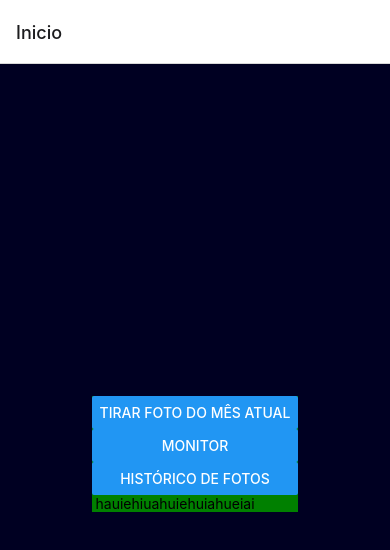
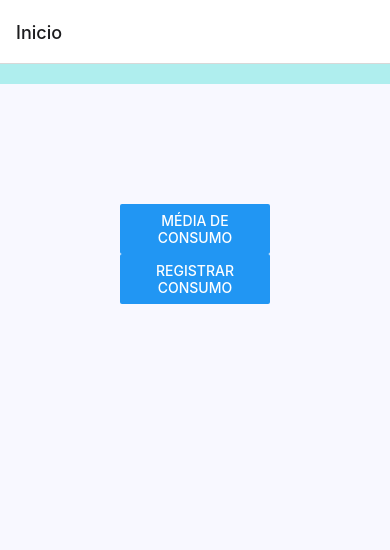
Before and after one commit to danielmarcelino-ft/PA7_Mobile, a React Native app in the folder AguaS/: screen / in a window 390 px wide. Shown: the top 550 px of the page. Built offline with nearby package versions, Linux system fonts and the light colour scheme.

Commit message:
Navegação simples feita e configurando plot de gráfico

```diff
--- a/AguaS/App.js
+++ b/AguaS/App.js
@@ -1,6 +1,6 @@
 
 import * as React from 'react';
-import {NavigationContainer} from '@react-navigation/native';
+import { NavigationContainer } from '@react-navigation/native';
 import { createNativeStackNavigator } from '@react-navigation/native-stack';
 
 import { StatusBar } from 'expo-status-bar';
@@ -10,14 +10,24 @@ import Styless from './Styless';
 //import Main from './src/components/Main';
 //import Monitor from './src/components/Monitor';
 
-function Inicio( { navigation } ) {
+import { Dimensions } from "react-native";
+import {
+  LineChart,
+  BarChart,
+  PieChart,
+  ProgressChart,
+  ContributionGraph,
+  StackedBarChart
+} from "react-native-chart-kit";
+
+
+
+function Inicio({ navigation }) {
   return (
     <View style={Styless.container}>
-          <View style={Styless.Monitor}>
-            <Button title='Tirar foto do mês atual'></Button>
-            <Button title='Monitor' onPress={ () => navigation.navigate('Monitor')} ></Button>
-            <Button title='Histórico de fotos'></Button>
-            <Text> hauiehiuahuiehuiahueiai</Text>
+      <View style={Styless.startMainMenu}>
+        <Button style={Styless.bottaoEstiloso} title='Média de Consumo' onPress={() => navigation.navigate('Monitor')} ></Button>
+        <Button style={Styless.bottaoEstiloso} title='Registrar Consumo' onPress={() => navigation.navigate('RegistrarConsumo')}></Button>
         <StatusBar style="auto" />
       </View>
     </View>
@@ -32,6 +42,64 @@ function Monitor() {
   return (
     <View style={Styless.container}>
       <Text style={Styless.TextoGeral}> Monitorrrrrrrrrrrrrrr</Text>
+      <Text>Consumo dos últimos 12 meses</Text>
+      <LineChart
+        data={{
+          labels: ["Jan", "Fev", "Mar", "Abr", "Mai", "Jun", "Jul", "Ago", "Set", "Out", "Nov", "Dez"],
+          datasets: [
+            {
+              data: [
+                Math.random() * 100,
+                Math.random() * 100,
+                Math.random() * 100,
+                Math.random() * 100,
+                Math.random() * 100,
+                Math.random() * 100
+              ]
+            }
+          ]
+        }}
+        width={Dimensions.get("window").width * 0.9} // from react-native
+        height={Dimensions.get("window").height * 0.8}
+        yAxisLabel="$"
+        yAxisSuffix="k"
+        yAxisInterval={1} // optional, defaults to 1
+        chartConfig={{
+          backgroundColor: "white",
+          backgroundGradientFrom: "#fb8c00",
+          backgroundGradientTo: "#ffa726",
+          decimalPlaces: 2, // optional, defaults to 2dp
+          color: (opacity = 1) => `rgba(255, 255, 255, ${opacity})`,
+          labelColor: (opacity = 1) => `rgba(255, 255, 255, ${opacity})`,
+          style: {
+            borderRadius: 16
+          },
+          propsForDots: {
+            r: "6",
+            strokeWidth: "2",
+            stroke: "#ffa726"
+          }
+        }}
+        bezier
+        style={{
+          marginVertical: 8,
+          borderRadius: 8
+        }}
+      />
+
+      <StatusBar style="auto" />
+    </View>
+  )
+
+
+}
+
+function RegistrarConsumo() {
+
+
+  return (
+    <View style={Styless.container}>
+      <Text style={Styless.TextoGeral}>Gostaria de registrar o consumo do mês atual?</Text>
       <StatusBar style="auto" />
     </View>
   )
@@ -46,7 +114,8 @@ export default function App() {
     <NavigationContainer>
       <Stack.Navigator>
         <Stack.Screen name="Inicio" component={Inicio} />
-        <Stack.Screen name="Monitor" component={Monitor}/>
+        <Stack.Screen name="Monitor" component={Monitor} />
+        <Stack.Screen name="RegistrarConsumo" component={RegistrarConsumo} />
       </Stack.Navigator>
     </NavigationContainer>
   );
--- a/AguaS/Styless/index.js
+++ b/AguaS/Styless/index.js
@@ -7,23 +7,29 @@ export default StyleSheet.create(
         //no titulo colocar background color = #000022
         container: {
             flex: 1,
-            backgroundColor: '#000022',
+            backgroundColor: '#AFEEEE',
             alignItems: 'center',
             justifyContent: 'center',
         },
         startMainMenu: {
-            backgroundColor: '#001E6F',
+            backgroundColor: '#F8F8FF',
             flex: 1,
             padding: 120,
             marginTop: 20,
 
         },
         Monitor: {
-            backgroundColor: 'green',
+           backgroundColor: 'gray',
+
 
         },
         TextoGeral: {
             color: 'white',
+        },
+        bottaoEstiloso: {
+            color: 'white',
+            alignItems: 'center',
+            marginTop: 45,
         }
 
 
--- a/AguaS/package.json
+++ b/AguaS/package.json
@@ -17,6 +17,8 @@
     "react": "17.0.2",
     "react-dom": "17.0.2",
     "react-native": "0.68.2",
+    "react-native-camera": "^4.2.1",
+    "react-native-chart-kit": "^6.12.0",
     "react-native-safe-area-context": "4.2.4",
     "react-native-screens": "~3.11.1",
     "react-native-web": "0.17.7"
```
Also changed, not shown: 1 other file (tests, documents, lock files or other folders). Lines whose indentation alone changed are shown as unchanged.
